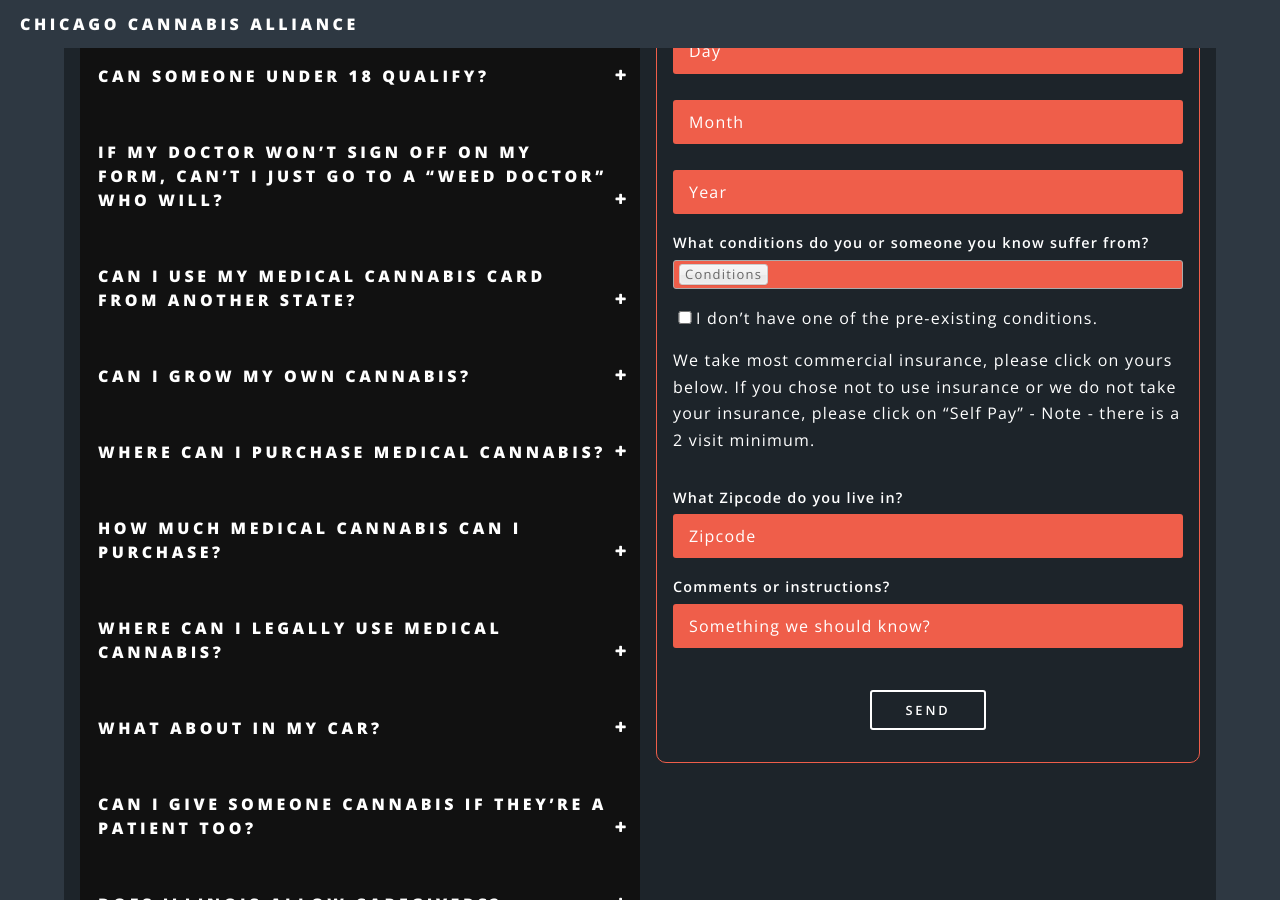
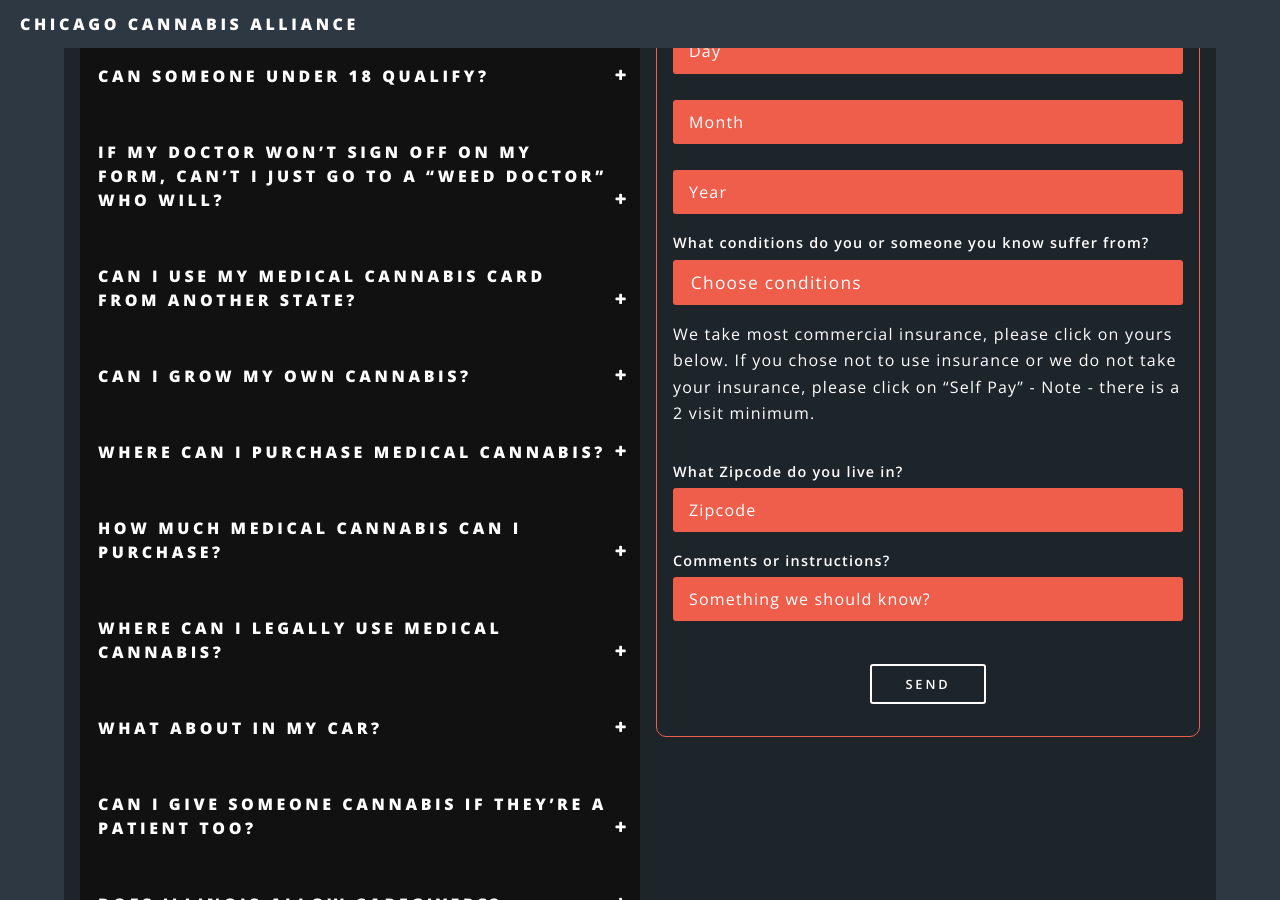
Before and after one commit to roncoalson/CMCA-master, a Jekyll site: the page built from index.html, in a window 1280 px wide and 900 px high, scrolled down 2855 px. Built offline with Jekyll 4.4.1, drawn with Linux system fonts in a browser that asks for light colours; nearby versions of some CDN libraries; library files that are not in the unit come from our copies.

Commit message:
Multi dropdown styles

```diff
--- a/_includes/head.html
+++ b/_includes/head.html
@@ -4,7 +4,7 @@
     <meta name="viewport" content="width=device-width, initial-scale=1" />
     <meta name="description" content="{% if page.excerpt %}{{ page.excerpt | strip_html | strip_newlines | truncate: 160 }}{% else %}{{ site.description }}{% endif %}">
     <link rel="canonical" href="{{ page.url | replace:'index.html','' | prepend: site.baseurl | prepend: site.url }}">
-  <link rel="alternate" type="application/rss+xml" title="{{ site.title }}" href="{{ "/feed.xml" | prepend: site.baseurl | prepend: site.url }}">
+    <link rel="alternate" type="application/rss+xml" title="{{ site.title }}" href="{{ " /feed.xml " | prepend: site.baseurl | prepend: site.url }}">
 
     <link rel="apple-touch-icon" sizes="57x57" href="{{ site.github.url }}/assets/icons/apple-icon-57x57.png">
     <link rel="apple-touch-icon" sizes="60x60" href="{{ site.github.url }}/assets/icons/apple-icon-60x60.png">
@@ -15,7 +15,7 @@
     <link rel="apple-touch-icon" sizes="144x144" href="{{ site.github.url }}/assets/icons/apple-icon-144x144.png">
     <link rel="apple-touch-icon" sizes="152x152" href="{{ site.github.url }}/assets/icons/apple-icon-152x152.png">
     <link rel="apple-touch-icon" sizes="180x180" href="{{ site.github.url }}/assets/icons/apple-icon-180x180.png">
-  <link rel="icon" type="image/png" sizes="192x192"  href="{{ site.github.url }}/assets/icons/android-icon-192x192.png">
+    <link rel="icon" type="image/png" sizes="192x192" href="{{ site.github.url }}/assets/icons/android-icon-192x192.png">
     <link rel="icon" type="image/png" sizes="32x32" href="{{ site.github.url }}/assets/icons/favicon-32x32.png">
     <link rel="icon" type="image/png" sizes="96x96" href="{{ site.github.url }}/assets/icons/favicon-96x96.png">
     <link rel="icon" type="image/png" sizes="16x16" href="{{ site.github.url }}/assets/icons/favicon-16x16.png">
@@ -24,9 +24,8 @@
     <meta name="msapplication-TileImage" content="/ms-icon-144x144.png">
     <meta name="theme-color" content="#ffffff">
 
-
-  <script src="//use.fontawesome.com/9ae685bdfa.js"></script>
     <!--[if lte IE 8]><script src="{{ site.github.url }}/assets/js/ie/html5shiv.js"></script><![endif]-->
+    <link rel="stylesheet" href="{{ site.github.url }}/assets/css/fontawesome.min.css" />
     <link rel="stylesheet" href="{{ site.github.url }}/assets/css/chosen.min.css" />
     <link rel="stylesheet" href="{{ site.github.url }}/assets/css/main.css" />
     <link rel="stylesheet" href="{{ site.github.url }}/assets/css/custom.css" />
--- a/_includes/large-form.html
+++ b/_includes/large-form.html
@@ -191,8 +191,12 @@
 
 <div class='form-field'>
     <label>What conditions do you or someone you know suffer from?</label>
-    <select name="" id="Condition" class="chosen-select" multiple required>
-      <option value="" disabled="disabled" selected="selected">Conditions</option>
+    <select name="" id="Condition" class="chosen-select" data-placeholder="Choose conditions" multiple required>
+      <!--<option value="" disabled="disabled" selected="selected">Conditions</option>-->
+      <option value="41">Cancer</option>
+      <option value="28">Post Tramatic Stress Symptoms</option>
+      <option value="27">Post-Concussion Syndrome</option>
+      <option value="">None</option>
       <option value="" disabled="disabled">---</option>
       <option value="01">AIDS</option>
       <option value="02">Agitation Of Alzheimer’s Disease</option>
@@ -237,9 +241,6 @@
     </select>
 </div>
 
-<div class='form-field'>
-    <input id="no-pre-existing" type="checkbox" name="pre-existing" value="conditions"> I don’t have one of the pre-existing conditions.<br>
-</div>
 <div>
     <p>We take most commercial insurance, please click on yours below. If you chose not to use insurance or we do not take your insurance, please click on “Self Pay” - Note - there is a 2 visit minimum.</p>
 </div>
--- a/assets/css/custom.css
+++ b/assets/css/custom.css
@@ -73,6 +73,7 @@
 }
 
 .form-field {
+  position: relative;
   display: block;
   margin-bottom: 1em;
 }
@@ -165,22 +166,22 @@
 
 /* Form validation icons */
 
+.valid-icon:after,
+.invalid-icon:after {
+  font-family: FontAwesome;
+  font-size: 22px;
+  position: absolute;
+  right: .3em;
+  bottom: .4em;
+}
+
 .valid-icon:after {
-  content: '\2713';
-  font-size: 28px;
-  float: right;
-  margin-right: 7px;
-  margin-top: -38px;
+  content: '\f00c'; /* fa-check */
 }
 
 .invalid-icon:after {
-  content: '\26a0';
-  font-size: 28px;
-  float: right;
-  margin-right: 7px;
-  margin-top: -40px;
+  content: '\f071'; /* fa-exclamation-triangle */
 }
-
 
 /* Accordion */
 
@@ -224,8 +225,7 @@
 
 .accordion:after {
   font-family: FontAwesome;
-  content: "\f067";
-  /* fa plus sign */
+  content: "\f067"; /* fa-plus */
   font-size: 13px;
   color: #fff;
   float: right;
@@ -235,10 +235,8 @@
 }
 
 .accordion.active:after {
-  content: "\f068";
-  /* fa minus sign */
+  content: "\f068"; /* fa-minus */
 }
-
 
 /* Flex to reverse home-footer.html elements (form and faq) on small screens */
 
@@ -285,11 +283,12 @@
   position: relative;
   overflow: hidden;
   margin: 0;
-  padding: 0 5px;
+  padding: .7em;
   width: 100%;
-  height: auto;
+  min-height: 2.75em;
   background: #ef5e4a;
   cursor: text;
+  border: unset;
   border-radius: 3px;
 }
 
@@ -300,3 +299,40 @@
 .chosen-container .chosen-drop li {
   color: #fff;
 }
+
+.chosen-container-multi .chosen-choices li.search-choice span {
+  font-size: 13pt;
+}
+
+.chosen-container-multi .chosen-choices li.search-choice-disabled {
+  padding-right: 5px;
+  border: initial;
+  background-color: initial;
+  background-image: initial;
+  color: #fff;
+  box-shadow: initial;
+}
+
+.chosen-container-multi .chosen-choices li.search-choice {
+  background-image: initial;
+  border: initial;
+}
+
+.chosen-container .chosen-drop li {
+  font-size: 13pt;
+  line-height: 1.65em;
+  padding-right: 1em;
+  padding-left: 1em;
+}
+
+.chosen-container .chosen-results li.highlighted {
+  background-color: #ed4933;
+  background-image: initial;
+  color: #fff;
+}
+
+.chosen-container-multi .chosen-choices li.search-field input[type="text"] {
+  font-family: inherit;
+  font-size: 13pt;
+  padding: 0 .5em;
+}
```
Also changed, not shown: assets/css/chosen-sprite.png (added), assets/css/chosen-sprite@2x.png (added). Lines whose indentation alone changed are shown as unchanged.
